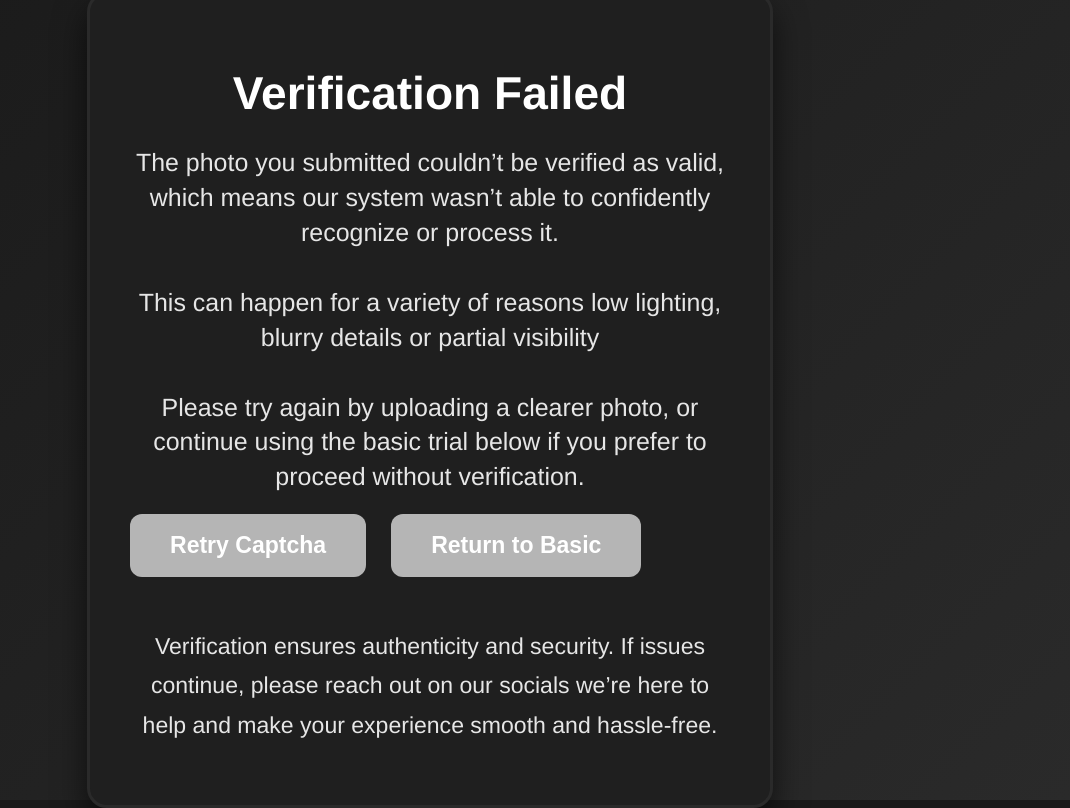
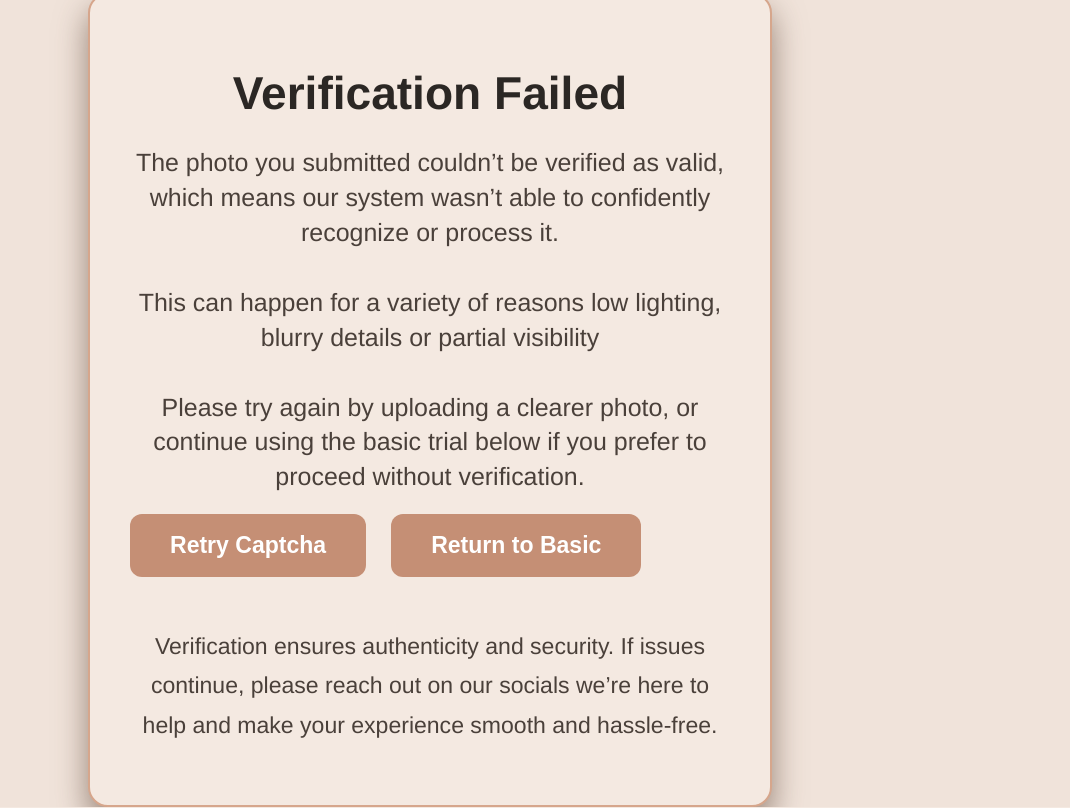
Before and after one commit to Novelintel/Novelintel, a PHP site: page /DeepSearch/Engine/OSINTScraper.html in a window 1280 px wide. Shown: the whole page, without its empty margins (210-1280 px from the left). Run offline with PHP 8.4, Linux system fonts and the light colour scheme.

Commit message:
Update style.css

```diff
--- a/OSINTScraper/DeepSearch/Engine/style.css
+++ b/OSINTScraper/DeepSearch/Engine/style.css
@@ -1,16 +1,16 @@
 :root {
-  --body-bg: linear-gradient(135deg, #1a1a1a 0%, #222 50%, #2a2a2a 100%);
-  --container-bg: #1f1f1f;
-  --border: 3px solid #2a2a2a;
-  --text-light: #e6e6e6;
-  --text-dark: #fff;
+  --body-bg: linear-gradient(135deg, #F0E3DA 100%, #F4E9E1 100%, #E5C5B2 100%);
+  --container-bg: #F4E9E1;
+  --border: 2px solid #D6A68C;
+  --text-light: #4A403A;
+  --text-dark: #2B2724;
 
-  --btn-grey: #b5b5b5;
-  --btn-grey-hover: #c8c8c8;
+  --btn-grey: #C58F75;
+  --btn-grey-hover: #B57D65;
 }
 
 html {
-  background-color: #1a1a1a;
+  background-color: #F0E3DA;
   height: -webkit-fill-available;
 }
 
@@ -21,7 +21,7 @@ body {
   margin: 0;
 
   background: var(--body-bg);
-  background-color: #1a1a1a;
+  background-color: #F0E3DA;
 
   font-family: Helvetica, sans-serif;
   font-size: 1.2em;
@@ -51,7 +51,7 @@ body {
   border-radius: 20px;
 
   padding: 20px 25px;
-  box-shadow: 0 16px 32px rgba(0,0,0,0.6);
+  box-shadow: 0 16px 32px rgba(91, 66, 52, 0.6);
 
   text-align: center;
 
@@ -87,7 +87,7 @@ body {
   cursor: pointer;
 
   background: var(--btn-grey);
-  color: #fff;
+  color: #FFFFFF;
 
   transition: background 0.25s ease, transform 0.2s ease, box-shadow 0.2s ease;
   width: 100%;
@@ -96,7 +96,7 @@ body {
 .btn:hover {
   background: var(--btn-grey-hover);
   transform: translateY(-2px);
-  box-shadow: 0 6px 14px rgba(0,0,0,0.5);
+  box-shadow: 0 6px 14px rgba(91, 66, 52, 0.5);
 }
 
 @media (min-width: 700px) {
```
